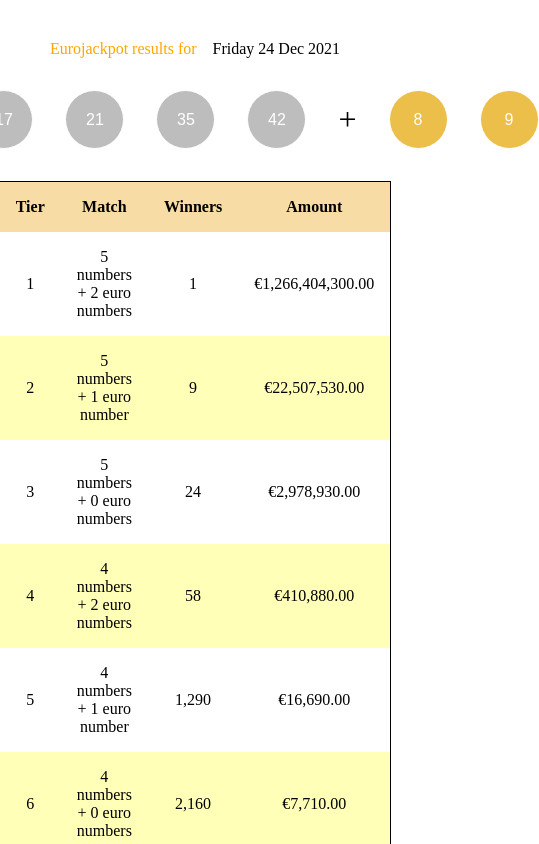
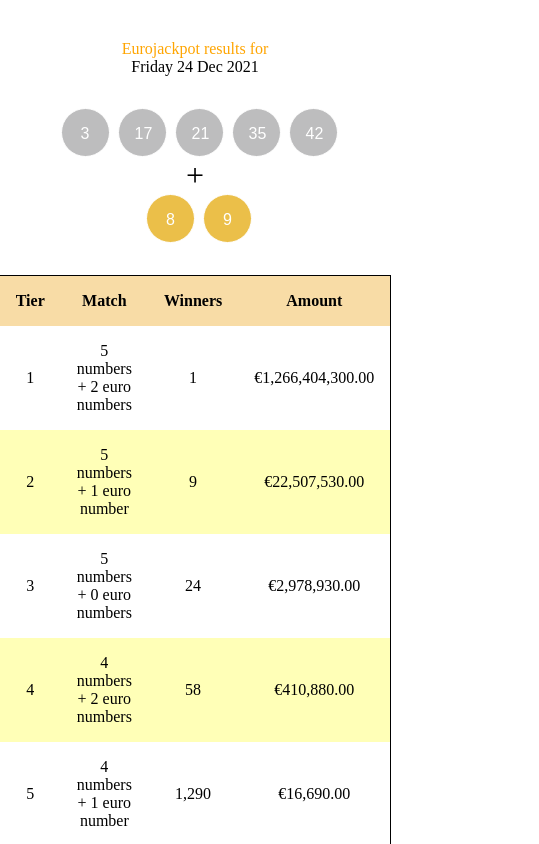
Before and after one commit to jjrr1984/eurojackpot, a React (Create React App) app: page / in a window 390 px wide. Shown: the top 844 px of the page, 539 px wide, since content can reach past the window. Built offline with nearby package versions, Linux system fonts and the light colour scheme; no server answers.

Commit message:
- Adding some responsive styles

```diff
--- a/src/components/ball/ball.scss
+++ b/src/components/ball/ball.scss
@@ -8,6 +8,12 @@
     display: flex;
     color: $number_color;
     font-family: fantasy;
+
+    @include small{
+        margin-left: 0.5rem;
+        width: 15px;
+        height: 15px;
+    }
 
     &.sn{
         background: $standard_number_bg;
--- a/src/components/numbers/Numbers.js
+++ b/src/components/numbers/Numbers.js
@@ -17,9 +17,9 @@
                     );
                 })}
             </div>
-            <span className='separator'>
+            <div className='separator'>
                 +
-            </span>
+            </div>
             <div className='setOfNumbers'>
                 {specialNumbers.map((number, index) => {
                     return (
--- a/src/components/numbers/Numbers.scss
+++ b/src/components/numbers/Numbers.scss
@@ -3,6 +3,9 @@
     flex-flow: row;
     align-items: center;
     padding: 2rem 0;
+    @include small{
+        flex-flow: column;
+    }
 
     .setOfNumbers{
         display: flex;
@@ -12,5 +15,8 @@
     .separator{
         margin-left: 2rem;
         font-size: 2rem;
+        @include small{
+            margin-left: 0;
+        }
     }
 }
--- a/src/components/title/Title.js
+++ b/src/components/title/Title.js
@@ -7,12 +7,12 @@
     const parsedDate = lastDate ? moment(lastDate, "DDMMYYYY") : null;
     const formattedDate = parsedDate ? moment(parsedDate).format("dddd DD MMM YYYY") : null;
     return (
-        <span className='title'>
-            <span className='title-fixed-part'>Eurojackpot results for</span>
+        <div className='title'>
+            <div className='title-fixed-part'>Eurojackpot results for</div>
             {formattedDate && (
-                <span className='date'>{formattedDate}</span>
+                <div className='date'>{formattedDate}</div>
             )}
-        </span>
+        </div>
     );
 }
 
--- a/src/components/title/Title.scss
+++ b/src/components/title/Title.scss
@@ -1,9 +1,24 @@
 .title {
+    display: flex;
+    flex-flow: row;
+    @include small{
+        flex-flow: column;
+        align-items: center;
+    }
     .title-fixed-part{
         color: $title_fixed_part_color;
+        @include small{
+            flex: 0 0 100%;
+            max-width: 100%;
+        }
     }
 
     .date{
         padding-left: 1rem;
+        @include small{
+            flex: 0 0 100%;
+            max-width: 100%;
+            padding-left: 0;
+        }
     }
 }
--- a/src/index.scss
+++ b/src/index.scss
@@ -1,4 +1,6 @@
 @import "./style/colors";
+
+@import "./style/mixins";
 
 @import "./containers/app/app";
 
--- /dev/null
+++ b/src/style/mixins.scss
@@ -0,0 +1,5 @@
+@mixin small {
+    @media (max-width: 700px){
+        @content;
+    }
+}
```
